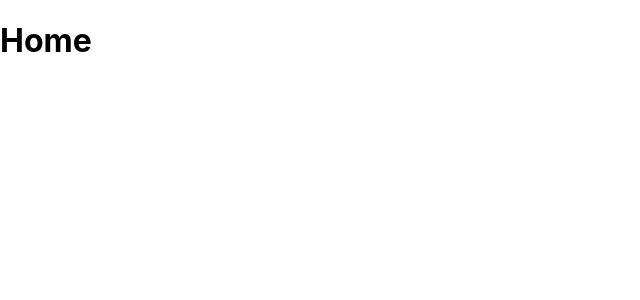
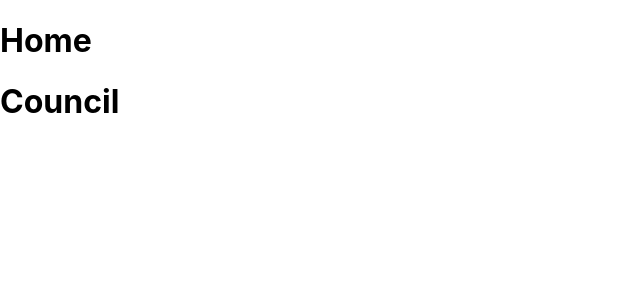
Before and after one commit to Khizarshah01/innovo24, a React (Create React App) app: page /council in a window 1280 px wide. Shown: the top 300 px of the page, without its empty margins (0-640 px from the left). Built offline with nearby package versions, Linux system fonts and the light colour scheme.

Commit message:
feat(council): some bullshit council route

```diff
--- a/src/App.js
+++ b/src/App.js
@@ -1,9 +1,11 @@
 import Home from "./components/Home";
+import Council from "./components/Council";
 
 function App() {
     return (
         <div className="App">
             <Home />
+            <Council path="/council" />
         </div>
     );
 }
--- /dev/null
+++ b/src/components/Council.jsx
@@ -0,0 +1,9 @@
+import React from 'react'
+
+function Council() {
+    return (
+        <h1>Council</h1>
+    )
+}
+
+export default Council
--- a/src/components/Home.jsx
+++ b/src/components/Home.jsx
@@ -1,4 +1,4 @@
-const Home = () => {
+function Home() {
     return (
         <h1>Home</h1>
     )
```
